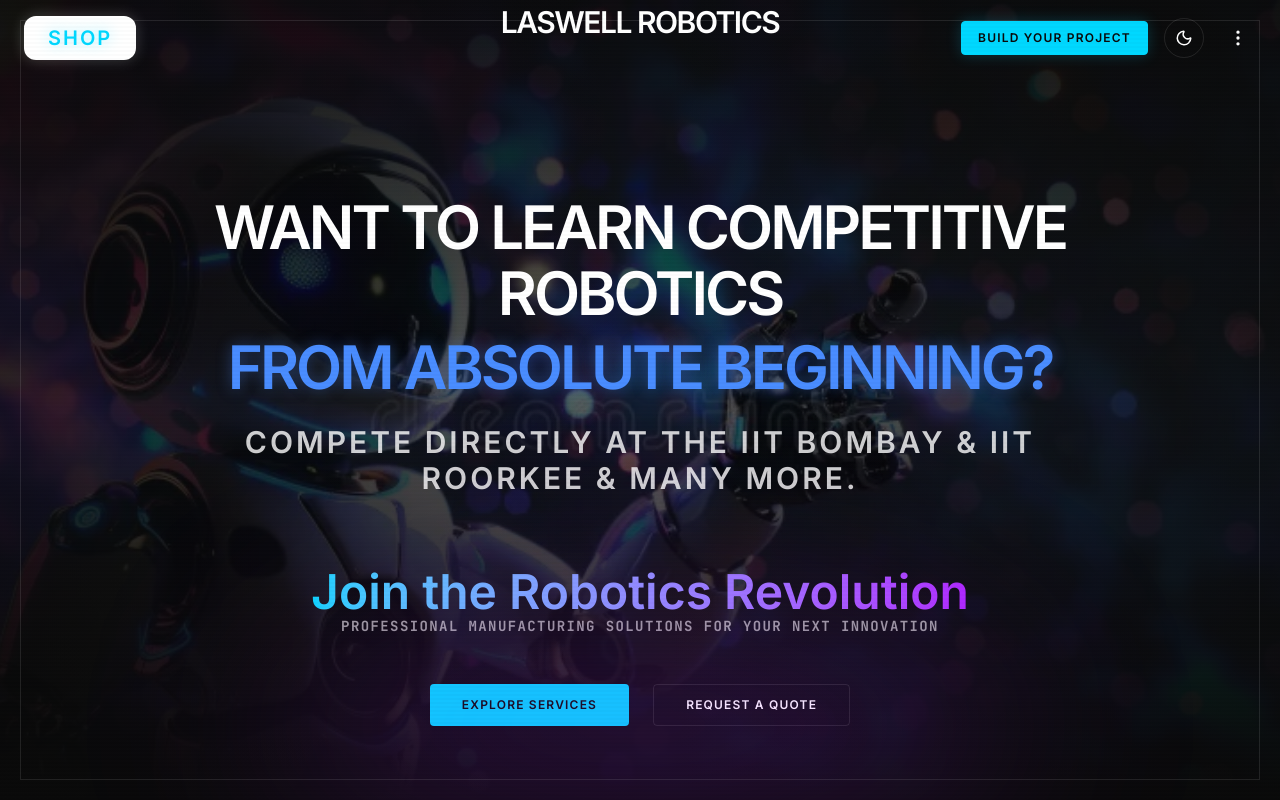
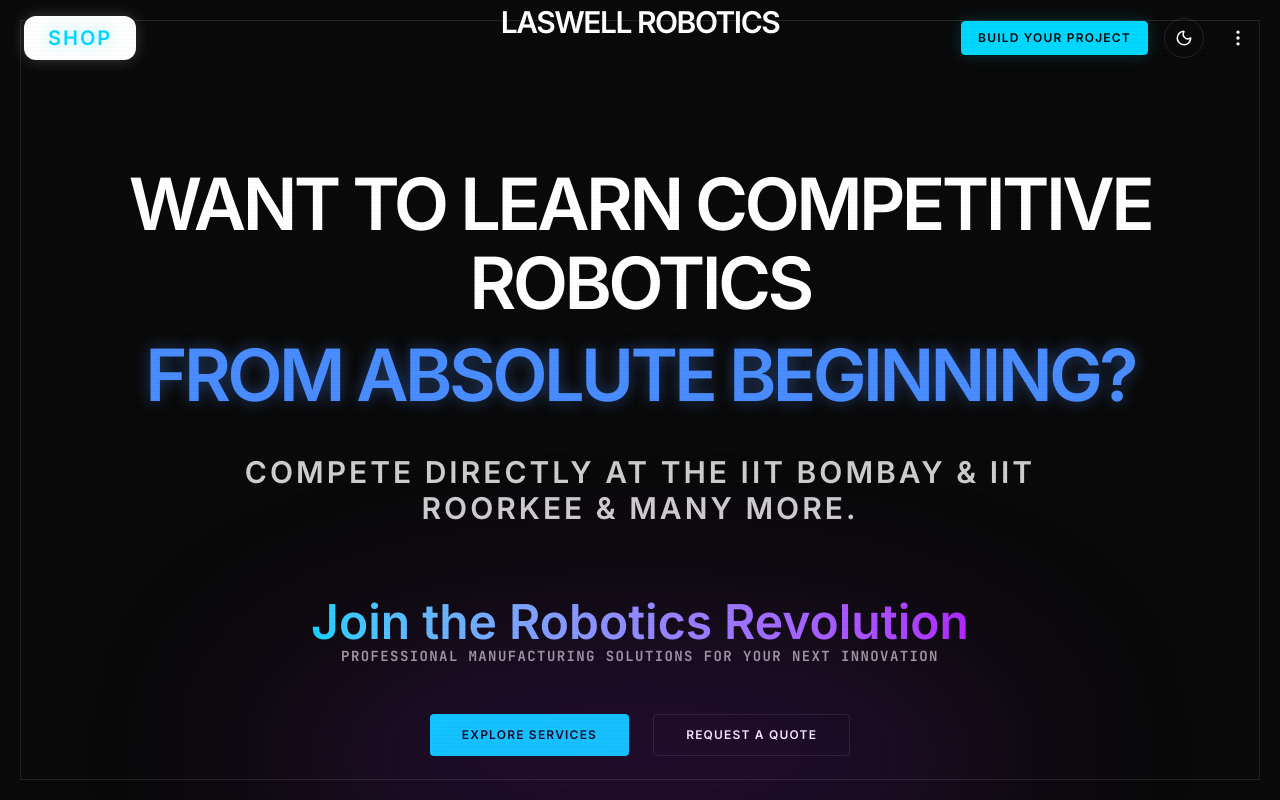
Before and after one commit to Meetva247/laswell-web, a React (Vite) app: page / in a window 1280 px wide. Shown: the top 800 px of the page. Built offline with nearby package versions, Linux system fonts and the light colour scheme.

Commit message:
style: remove hero background image and refine title typography

```diff
--- a/src/components/Sections/Hero.jsx
+++ b/src/components/Sections/Hero.jsx
@@ -6,24 +6,7 @@
     return (
         <section className="presentation-slide min-h-screen flex items-center justify-center pt-20 overflow-hidden bg-brand-bg text-center">
 
-            {/* Background Image with Overlay */}
-            <div className="absolute inset-0 z-0">
-                <motion.div
-                    initial={{ scale: 1.1, opacity: 0 }}
-                    animate={{ scale: 1, opacity: 0.4 }}
-                    transition={{ duration: 1.5, ease: "easeOut" }}
-                    className="w-full h-full"
-                >
-                    <img
-                        src="/robot_hero_bg_v2.png"
-                        alt="Robotic Explorer Background"
-                        className="w-full h-full object-cover brightness-90 animate-pulse-slow"
-                    />
-                </motion.div>
-                {/* Gradient Overlays for readability and depth */}
-                <div className="absolute inset-0 bg-gradient-to-b from-brand-bg/80 via-transparent to-brand-bg" />
-                <div className="absolute inset-0 bg-gradient-to-r from-brand-bg via-transparent to-brand-bg opacity-60" />
-            </div>
+            {/* Clean dark background */}
 
             <div className="container mx-auto px-6 relative z-10 flex flex-col items-center">
 
@@ -36,11 +19,11 @@
                 >
                     <div className="flex flex-col items-center gap-2 md:gap-4 py-10 w-full">
                         <div className="flex flex-col items-center gap-6 white-space-nowrap">
-                            <h1 className="text-center text-3xl sm:text-4xl md:text-5xl lg:text-6xl font-black tracking-tighter uppercase leading-[1.1] max-w-6xl">
-                                <span className="text-white block mb-2">Want to learn competitive robotics </span>
+                            <h1 className="text-center text-4xl sm:text-5xl md:text-6xl lg:text-7xl font-black tracking-tighter uppercase leading-[1.1] max-w-6xl w-full">
+                                <span className="text-white block mb-3">Want to learn competitive robotics</span>
                                 <span className="text-color-flex block">from absolute beginning?</span>
                             </h1>
-                            <h2 className="text-center text-lg sm:text-xl md:text-2xl lg:text-3xl font-bold tracking-widest uppercase text-brand-text/80 max-w-4xl">
+                            <h2 className="text-center text-lg sm:text-xl md:text-2xl lg:text-3xl font-bold tracking-widest uppercase text-brand-text/80 max-w-4xl mt-4">
                                 Compete directly at the IIT Bombay & IIT Roorkee & many more.
                             </h2>
                         </div>
```
